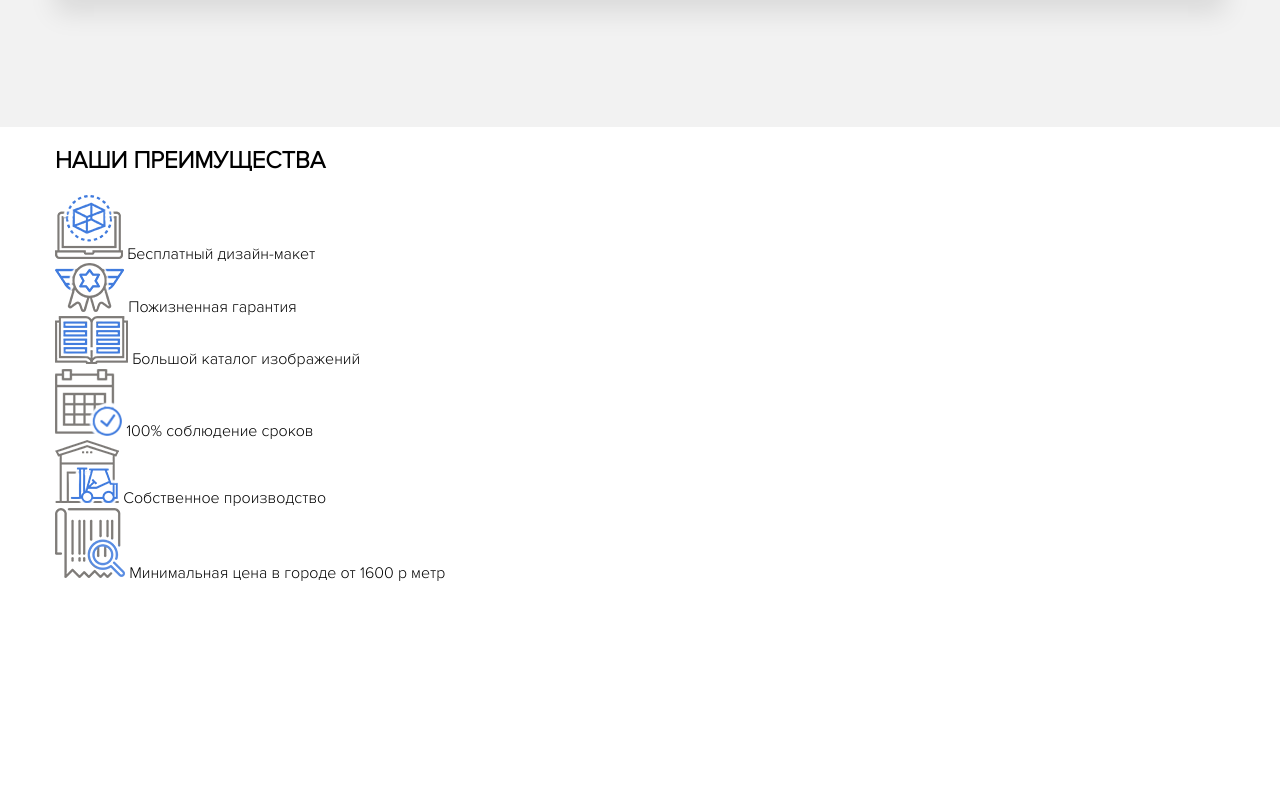
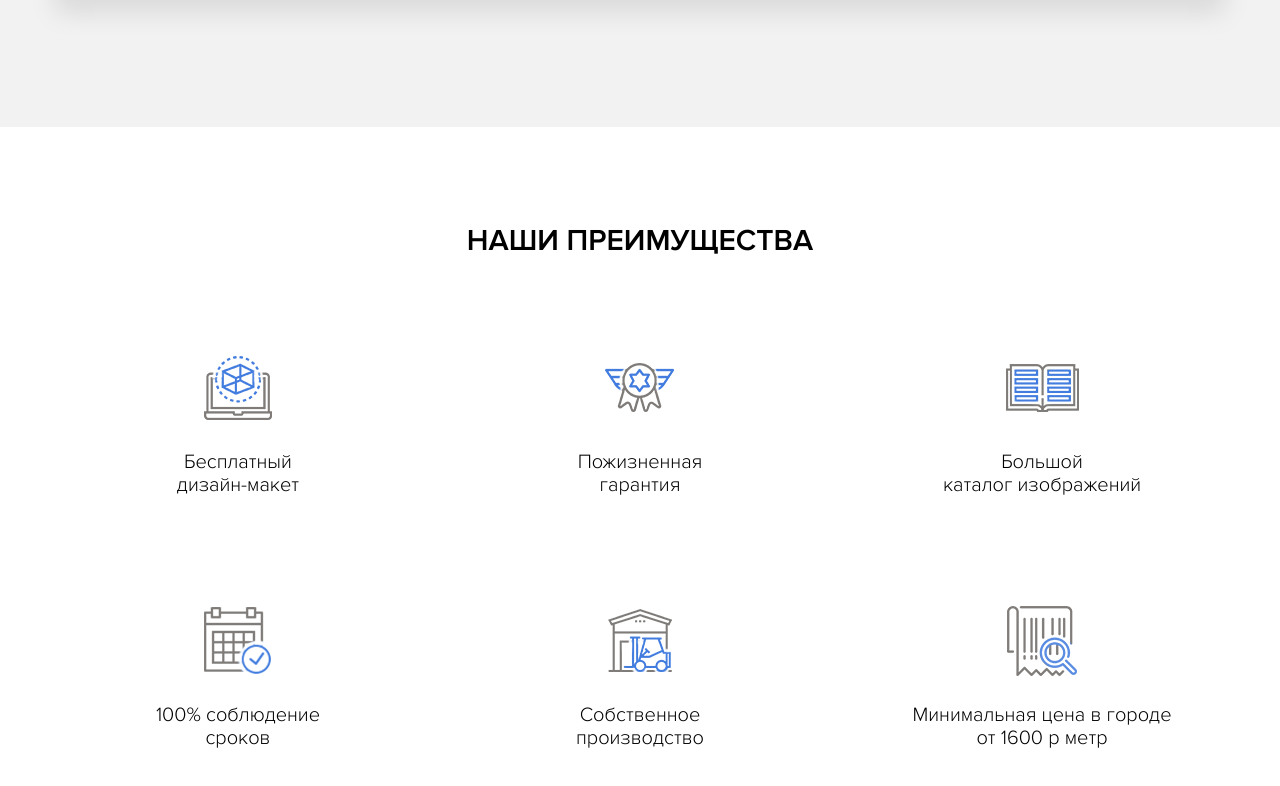
Before and after one commit to buryattvoydrug/maket-7, a website: page app/index.html in a window 1280 px wide. Shown: the part 1224-2010 px from the top of the page. Before the commit the page ends 1807 px from the top, so only its background shows below. Drawn offline with Linux system fonts and the light colour scheme; a script that the page names is missing.

Commit message:
Preferences готово

```diff
--- a/app/index.html
+++ b/app/index.html
@@ -111,28 +111,28 @@
                 <h2 class="section__title">НАШИ ПРЕИМУЩЕСТВА</h2>
                 <div class="pref__block pref-block">
                     <div class="pref__item">
-                        <img class="pref__img" src="../app/images/pref/pref-1.png">
-                        <span class="pref__text">Бесплатный дизайн-макет</span>
+                        <div class="pref__img"><img class="" src="images/pref/pref-1.png"></div>
+                        <span class="pref__text">Бесплатный <br>дизайн-макет</span>
                     </div>
                     <div class="pref__item">
-                        <img class="pref__img" src="../app/images/pref/pref-2.png">
-                        <span class="pref__text">Пожизненная гарантия</span>
+                        <div class="pref__img"><img class="" src="images/pref/pref-2.png"></div>
+                        <span class="pref__text">Пожизненная <br>гарантия</span>
                     </div>
                     <div class="pref__item">
-                        <img class="pref__img" src="../app/images/pref/pref-3.png">
-                        <span class="pref__text">Большой каталог изображений</span>
+                        <div class="pref__img"><img class="" src="images/pref/pref-3.png"></div>
+                        <span class="pref__text">Большой <br>каталог изображений</span>
                     </div>
                     <div class="pref__item">
-                        <img class="pref__img" src="../app/images/pref/pref-4.png">
-                        <span class="pref__text">100% соблюдение сроков</span>
+                        <div class="pref__img"><img class="" src="images/pref/pref-4.png"></div>
+                        <span class="pref__text">100% соблюдение <br>сроков</span>
                     </div>
                     <div class="pref__item">
-                        <img class="pref__img" src="../app/images/pref/pref-5.png">
-                        <span class="pref__text">Собственное производство</span>
+                        <div class="pref__img"><img class="" src="images/pref/pref-5.png"></div>
+                        <span class="pref__text">Собственное <br>производство</span>
                     </div>
                     <div class="pref__item">
-                        <img class="pref__img" src="../app/images/pref/pref-6.png">
-                        <span class="pref__text"> Минимальная цена в городе от 1600 р метр</span>
+                        <div class="pref__img"><img class="" src="images/pref/pref-6.png"></div>
+                        <span class="pref__text"> Минимальная <br class="dn">цена в городе <br>от 1600 р метр</span>
                     </div>
                 </div>
             </div>
--- a/app/scss/_grid.scss
+++ b/app/scss/_grid.scss
@@ -2,7 +2,7 @@
     box-sizing: border-box;
 }
 .container{
-    max-width: 1170px;
+    width: 1170px;
     margin: auto;
 }
 @media (min-width: 992px)and(max-width:1199px){
@@ -17,7 +17,7 @@
 }
 @media (max-width: 768px){
     .container{
-        max-width: 600px;
+        max-width: 100%;
         padding: 0 30px;
     }
 }
--- a/app/scss/_interface.scss
+++ b/app/scss/_interface.scss
@@ -1,5 +1,18 @@
 body{
     @include light;
+}
+.section{
+    display: flex;
+    flex-direction: column;
+}
+h2.section__title{
+    margin: 97px 0 100px;
+    @include bold;
+    font-size: 30px;
+    text-align: center;
+}
+br.dn{
+    display: none;
 }
 .button{
     width: 240px;
--- a/app/scss/blocks/_preferences.scss
+++ b/app/scss/blocks/_preferences.scss
@@ -0,0 +1,31 @@
+.pref-block{
+    display: flex;
+    justify-content: space-between;
+    flex-wrap: wrap;
+    margin-bottom: -100px;
+    .pref__item{
+        display: flex;
+        flex-direction: column;
+        align-items: center;
+        width: 33.33%;
+        margin: -6px -12px 115px;
+        .pref__img{
+            height: 70px;
+            display: flex;
+            align-items: center;
+        }
+        span{
+            text-align: center;
+            font-size: 20px;
+            margin-top: 28px;
+        }
+    }
+}
+@media (max-width: 610px){
+    .pref__item{
+        width: 100% !important;
+    }
+    br.dn{
+        display: block;
+    }
+}
```
Also changed, not shown: app/css/style.min.css, 1 other file.
